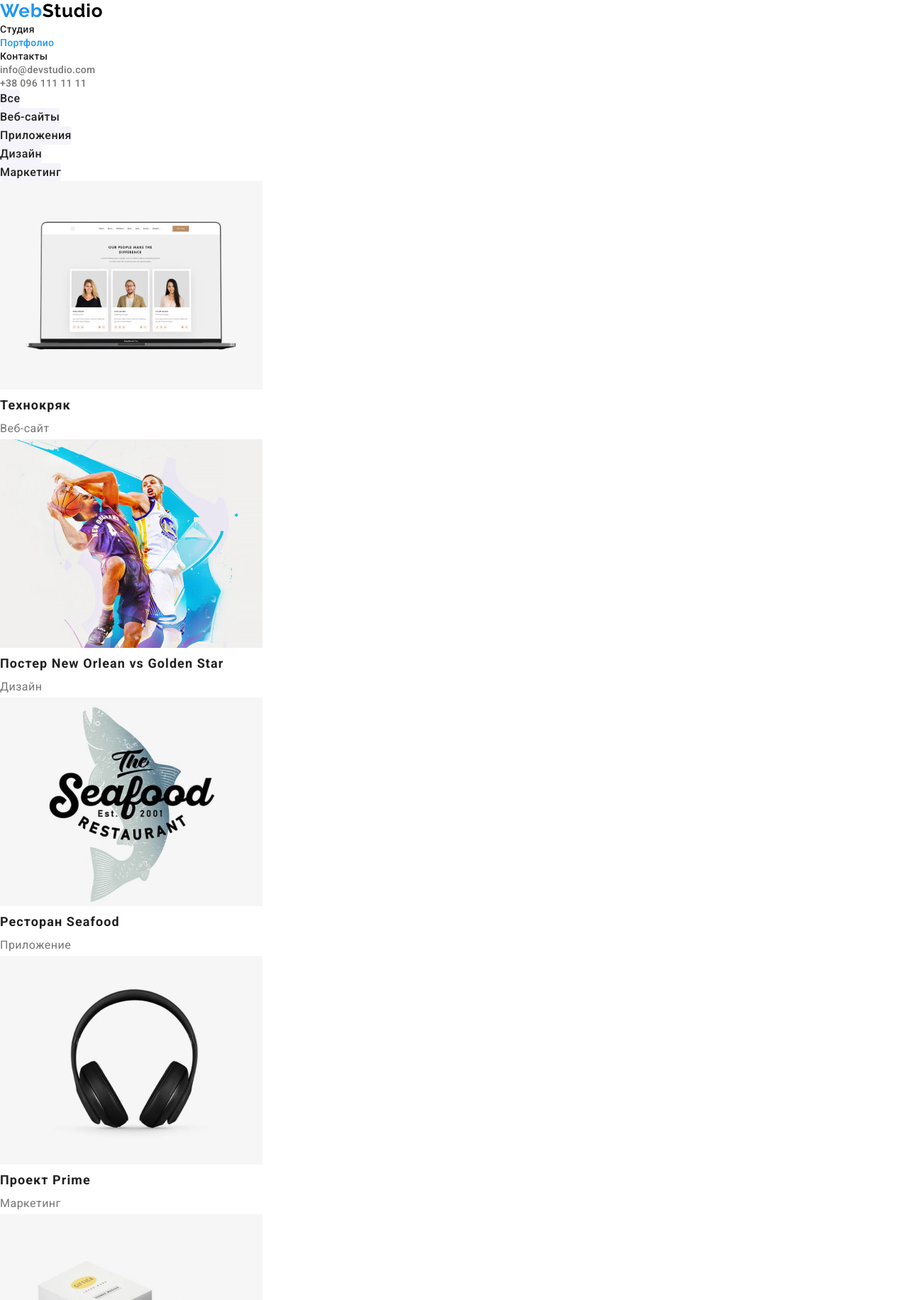
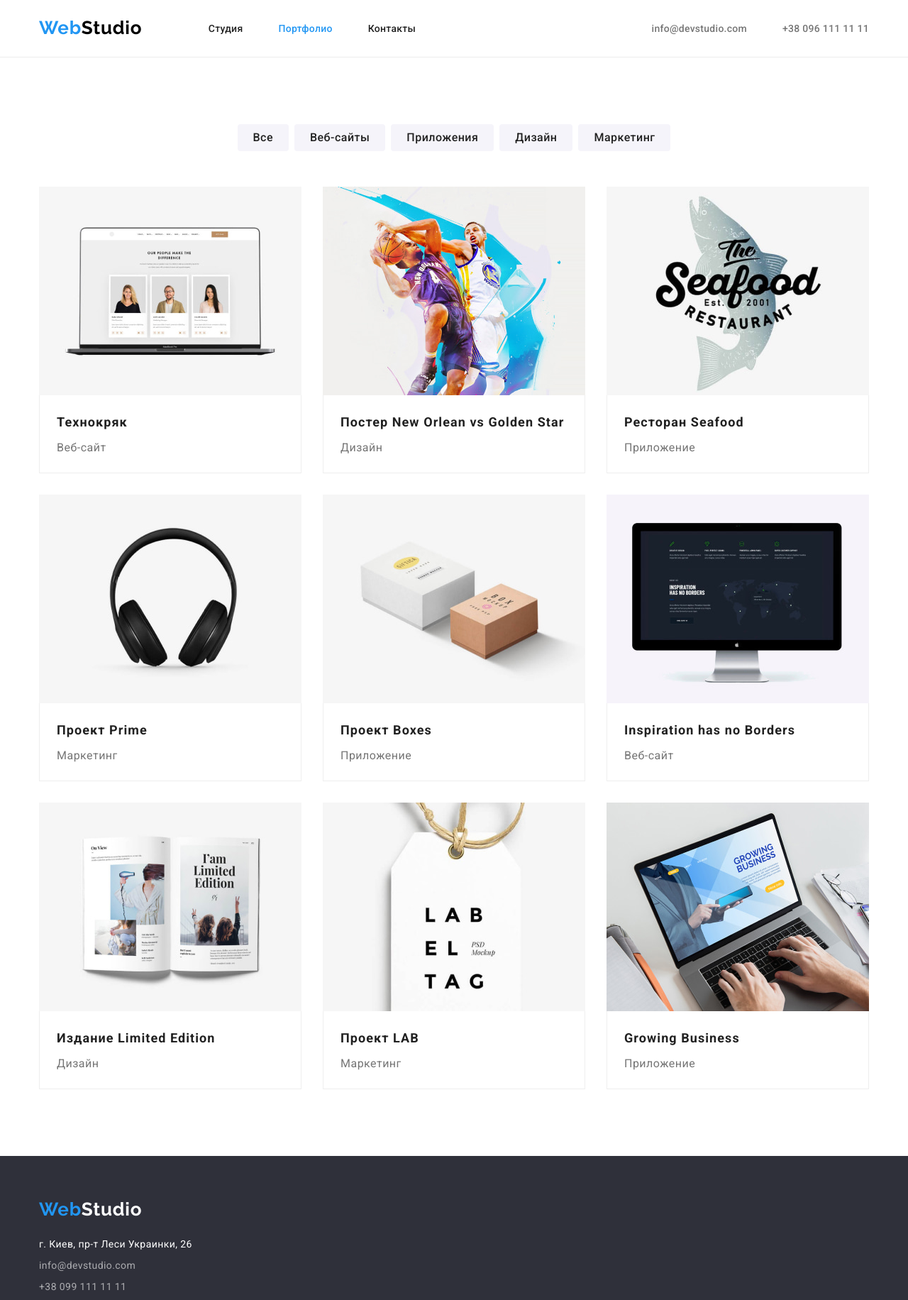
Before and after one commit to woyager69/goit-markup-hw-03, a plain HTML site: page portfolio.html in a window 1280 px wide. Shown: the top 1832 px of the page at 71% size. Drawn offline with nearby package versions, Linux system fonts and the light colour scheme.

Commit message:
добавлены стили к портфолио

```diff
--- a/css/reset.css
+++ /dev/null
@@ -1,18 +0,0 @@
-*,
-*::after,
-*::before {
-  padding: 0;
-  margin: 0;
-  box-sizing: border-box;
-}
-ul li {
-  list-style: none;
-}
-a {
-  text-decoration: none;
-  cursor: pointer;
-}
-button {
-  border: none;
-  cursor: pointer;
-}
--- a/css/styles.css
+++ b/css/styles.css
@@ -1,9 +1,12 @@
+html {
+  box-sizing: border-box;
+}
 *,
 *::after,
 *::before {
   padding: 0;
   margin: 0;
-  box-sizing: border-box;
+  box-sizing: inherit;
 }
 ul li {
   list-style: none;
@@ -14,6 +17,7 @@ a {
 button {
   border: none;
   cursor: pointer;
+  font-family: inherit;
 }
 
 :root {
@@ -33,10 +37,30 @@ body {
   background-color: var(--primary-background-color);
   max-width: 1600px;
 }
+img {
+  display: block;
+}
+header {
+  border-bottom: 1px solid #ececec;
+}
+.section {
+  padding: 94px 0;
+}
+.section-examples {
+  padding-top: 2px;
+  padding-bottom: 94px;
+}
+
+.container {
+  padding: 0 15px;
+  width: 1200px;
+  margin: 0 auto;
+}
 
 /* header section */
 
-.logo {
+.header-logo,
+.footer-logo {
   font-family: Raleway;
   font-style: normal;
   font-weight: bold;
@@ -46,17 +70,50 @@ body {
 
   color: var(--accent-color);
 }
-.logo .studio-header {
+.header-logo {
+  padding: 24px 0 25px 0;
+  margin-right: 92px;
+}
+.header-logo-studio {
   color: var(--secondary-text-color);
 }
-.site-nav a {
+.site-nav a,
+.contacts a {
   font-weight: 500;
   font-size: 14px;
   line-height: 1.14;
   letter-spacing: 0.02em;
-
+  padding: 31px 0;
+}
+.site-nav a {
   color: var(--title-text-color);
 }
+.contacts a {
+  color: var(--primary-text-color);
+}
+.site-nav,
+.contacts {
+  padding-top: 31px;
+  padding-bottom: 31px;
+}
+.site-nav {
+  margin-right: 331px;
+}
+.site-nav li:not(:last-child),
+.contacts li:not(:last-child) {
+  margin-right: 50px;
+}
+
+header .container,
+.site-nav,
+.contacts,
+.advantages-list,
+.examples-images,
+.member-cards {
+  display: flex;
+  justify-content: space-between;
+}
+
 .site-nav a:hover,
 .site-nav a:focus,
 .contacts a:hover,
@@ -66,14 +123,6 @@ body {
 .address-contact:focus {
   color: var(--accent-color);
 }
-.contacts-header {
-  font-weight: 500;
-  font-size: 14px;
-  line-height: 1.14;
-  letter-spacing: 0.02em;
-
-  color: var(--primary-text-color);
-}
 
 /* main sections*/
 .section-title {
@@ -82,6 +131,7 @@ body {
   line-height: 1.17;
   text-align: center;
   letter-spacing: 0.03em;
+  margin-bottom: 50px;
 
   color: var(--title-text-color);
 }
@@ -92,9 +142,17 @@ body {
   opacity: 0;
   margin-top: -1px;
 }
-/* buttons */
-button {
-  font-family: inherit;
+/* filter buttons */
+.filter {
+  display: flex;
+  justify-content: center;
+  margin-bottom: 50px;
+}
+.filter li:not(:last-child) {
+  margin-right: 8px;
+}
+
+.filter-button {
   font-weight: 500;
   font-size: 16px;
   line-height: 1.62;
@@ -103,20 +161,44 @@ button {
 
   border-radius: 4px;
 
+  padding: 6px 22px;
+
   color: var(--title-text-color);
   background-color: var(--main-background-color);
 }
 
-button:hover,
-button:focus {
+.filter-button:hover,
+.filter-button:focus {
   color: var(--primary-background-color);
   background-color: var(--accent-color);
   box-shadow: 0px 3px 1px rgba(0, 0, 0, 0.1), 0px 1px 2px rgba(0, 0, 0, 0.08),
     0px 2px 2px rgba(0, 0, 0, 0.12);
 }
-
+.preview {
+  display: flex;
+  flex-wrap: wrap;
+}
+.preview li {
+  margin-right: 30px;
+  margin-bottom: 30px;
+}
+.preview li:nth-child(3n) {
+  margin-right: 0;
+}
+.preview li:nth-last-child(-n + 3) {
+  margin-bottom: 0;
+}
+.preview-title {
+  padding: 20px 24px;
+  border-left: 1px solid #eeeeee;
+  border-bottom: 1px solid #eeeeee;
+  border-right: 1px solid #eeeeee;
+  box-sizing: border-box;
+}
 /* hero section */
-.hero-section {
+.hero {
+  padding-top: 200px;
+  padding-bottom: 200px;
   background-color: var(--footer-background-color);
 }
 .hero-title {
@@ -128,28 +210,41 @@ button:focus {
 
   color: var(--primary-background-color);
 }
-.button.hero {
+.button-hero {
   font-weight: bold;
   font-size: 16px;
   line-height: 1.87;
   letter-spacing: 0.06em;
+  border-radius: 4px;
+  padding: 10px 32px;
+
+  display: block;
+  margin: 30px auto 0 auto;
 
   box-shadow: 0px 4px 4px rgba(0, 0, 0, 0.15);
 
   color: var(--primary-background-color);
   background-color: var(--accent-color);
 }
-.button.hero:hover,
-.button.hero:focus {
+.button-hero:hover,
+.button-hero:focus {
   background-color: var(--active-button-color);
 }
 
 /* advantages section */
+.advantages-list {
+  display: grid;
+  grid-template-columns: 300px 300px 300px 270px;
+}
+.advantages-list li:not(:last-child) {
+  margin-right: 30px;
+}
 .advantage-title {
   font-weight: bold;
   font-size: 14px;
   line-height: 1.14;
   letter-spacing: 0.03em;
+  margin-bottom: 10px;
   text-transform: uppercase;
 
   color: var(--title-text-color);
@@ -167,13 +262,19 @@ button:focus {
   background-color: var(--main-background-color);
 }
 .member-card {
+  padding-bottom: 30px;
   background-color: var(--primary-background-color);
+  box-shadow: 0px 1px 3px rgba(0, 0, 0, 0.12), 0px 1px 1px rgba(0, 0, 0, 0.14),
+    0px 2px 1px rgba(0, 0, 0, 0.2);
+  border-radius: 0px 0px 4px 4px;
 }
 .member-name {
   font-weight: 500;
   font-size: 16px;
   line-height: 1.19;
   text-align: center;
+  margin-top: 30px;
+  margin-bottom: 10px;
   letter-spacing: 0.03em;
 
   color: var(--title-text-color);
@@ -194,6 +295,7 @@ button:focus {
   font-size: 18px;
   line-height: 2;
   letter-spacing: 0.06em;
+  margin-bottom: 3px;
 
   color: var(--title-text-color);
 }
@@ -205,11 +307,16 @@ button:focus {
   color: var(--primary-text-color);
 }
 /* footer section */
-.page-footer {
+.footer-section {
+  padding-top: 60px;
+  padding-bottom: 60px;
   background-color: var(--footer-background-color);
 }
-
-.logo .studio-footer {
+.footer-logo {
+  display: inline-block;
+  margin-bottom: 22px;
+}
+.footer-logo-studio {
   color: white;
 }
 .address {
@@ -222,5 +329,7 @@ button:focus {
   color: white;
 }
 .address-contact {
+  display: inline-block;
+  margin-top: 6px;
   color: var(--address-text-color);
 }
--- a/index.html
+++ b/index.html
@@ -11,12 +11,19 @@
       rel="stylesheet"
     />
     <title>Студия</title>
+    <link
+      rel="stylesheet"
+      href="https://cdnjs.cloudflare.com/ajax/libs/modern-normalize/1.1.0/modern-normalize.min.css"
+    />
     <link rel="stylesheet" href="./css/styles.css" />
   </head>
   <body>
     <!-- header-section -->
-    <header class="page-header">
-      <a href="./index.html" lang="en" class="logo">Web<span class="studio-header">Studio</span></a>
+    <header class="header-section">
+      <div class="container">
+        <a href="./index.html" lang="en" class="header-logo"
+          >Web<span class="header-logo-studio">Studio</span></a
+        >
         <nav>
           <ul class="site-nav">
             <li><a class="active" href="./index.html">Студия</a></li>
@@ -25,20 +32,24 @@
           </ul>
         </nav>
         <ul class="contacts">
-        <li><a href="mailto:info@devstudio.com" class="contacts-header">info@devstudio.com</a></li>
+          <li>
+            <a href="mailto:info@devstudio.com" class="contacts-header">info@devstudio.com</a>
+          </li>
           <li><a href="tel:+380961111111" class="contacts-header">+38 096 111 11 11</a></li>
         </ul>
+      </div>
     </header>
     <main>
       <!-- hero-section -->
-      <section class="hero-section">
+      <section class="hero section">
         <h1 class="hero-title">ЭФФЕКТИВНЫЕ РЕШЕНИЯ<br />ДЛЯ ВАШЕГО БИЗНЕСА</h1>
-        <button type="button" class="button hero">Заказать услугу</button>
+        <button type="button" class="button-hero">Заказать услугу</button>
       </section>
 
       <!-- advantages-section -->
       <section class="section">
         <h2 class="hidden">Наши качества</h2>
+        <div class="container">
           <ul class="advantages-list">
             <li>
               <h3 class="advantage-title">Внимание к деталям</h3>
@@ -65,11 +76,13 @@
               </p>
             </li>
           </ul>
+        </div>
       </section>
       <!-- images-examples-section -->
-      <section class="section">
+      <section class="section-examples">
+        <div class="container">
           <h2 class="section-title">Чем мы занимаемся</h2>
-        <ul>
+          <ul class="examples-images">
             <li>
               <img src="./images/box-1.jpg" alt="Десктопные приложения" width="370" height="294" />
             </li>
@@ -78,11 +91,13 @@
             </li>
             <li><img src="./images/box-3.jpg" alt="Дизайн" width="370" height="294" /></li>
           </ul>
+        </div>
       </section>
       <!-- our-team-section -->
       <section class="section team">
         <h2 class="section-title">Наша команда</h2>
-        <ul>
+        <div class="container">
+          <ul class="member-cards">
             <li>
               <div class="member-card">
                 <img src="./images/img-team-1.jpg" alt="Демьяненко" width="270" height="260" />
@@ -112,10 +127,14 @@
               </div>
             </li>
           </ul>
+        </div>
       </section>
     </main>
-    <footer class="page-footer">
-      <a href="./index.html" lang="en" class="logo">Web<span class="studio-footer">Studio</span></a>
+    <footer class="footer-section">
+      <div class="container">
+        <a href="./index.html" lang="en" class="footer-logo"
+          >Web<span class="footer-logo-studio">Studio</span></a
+        >
         <address>
           <ul class="address">
             <li>
@@ -128,11 +147,12 @@
               >
             </li>
             <li>
-            <a class="address-contact" href="mailto:info@devstudio.com">info@devstudio.com</a>
+              <a class="address-contact" href="mailto:info@devstudio.com">info@example.com</a>
             </li>
             <li><a class="address-contact" href="tel:+380991111111">+38 099 111 11 11</a></li>
           </ul>
         </address>
+      </div>
     </footer>
   </body>
 </html>
--- a/portfolio.html
+++ b/portfolio.html
@@ -11,12 +11,19 @@
       rel="stylesheet"
     />
     <title>Портфолио</title>
+    <link
+      rel="stylesheet"
+      href="https://cdnjs.cloudflare.com/ajax/libs/modern-normalize/1.1.0/modern-normalize.min.css"
+    />
     <link rel="stylesheet" href="./css/styles.css" />
   </head>
   <!-- header-section -->
   <body>
-    <header class="page-header">
-      <a href="./index.html" lang="en" class="logo">Web<span class="studio-header">Studio</span></a>
+    <header class="header-section">
+      <div class="container">
+        <a href="./index.html" lang="en" class="header-logo"
+          >Web<span class="header-logo-studio">Studio</span></a
+        >
         <nav>
           <ul class="site-nav">
             <li><a href="./index.html">Студия</a></li>
@@ -25,117 +32,140 @@
           </ul>
         </nav>
         <ul class="contacts">
-        <li><a href="mailto:info@devstudio.com" class="contacts-header">info@devstudio.com</a></li>
+          <li>
+            <a href="mailto:info@devstudio.com" class="contacts-header">info@devstudio.com</a>
+          </li>
           <li><a href="tel:+380961111111" class="contacts-header">+38 096 111 11 11</a></li>
         </ul>
+      </div>
     </header>
     <main>
       <!-- buttons menu section -->
-      <section class="filter">
-        <h1 class="hidden">Фильтр</h1>
-        <ul>
+      <section class="section">
+        <h1 class="hidden">Портфолио</h1>
+        <div class="container">
+          <ul class="filter">
             <li><button class="filter-button" type="button">Все</button></li>
             <li><button class="filter-button" type="button">Веб-сайты</button></li>
             <li><button class="filter-button" type="button">Приложения</button></li>
             <li><button class="filter-button" type="button">Дизайн</button></li>
             <li><button class="filter-button" type="button">Маркетинг</button></li>
           </ul>
-      </section>
-      <!-- section preview -->
-      <section>
-        <h2 class="hidden">Превью</h2>
-        <ul>
+          <!-- preview -->
+          <ul class="preview">
             <li>
               <a href="#"
-              ><div>
+                ><div class="preview-link">
                   <img src="./images/project1.jpg" alt="Ноутбук" width="370" height="294" />
+                  <div class="preview-title">
                     <h3 class="project-title">Технокряк</h3>
                     <p class="project-tag">Веб-сайт</p>
+                  </div>
                 </div></a
               >
             </li>
             <li>
               <a href="#"
-              ><div>
+                ><div class="preview-link">
                   <img src="./images/project2.jpg" alt="Баскетбол" width="370" height="294" />
+                  <div class="preview-title">
                     <h3 class="project-title">Постер New Orlean vs Golden Star</h3>
                     <p class="project-tag">Дизайн</p>
+                  </div>
                 </div></a
               >
             </li>
             <li>
               <a href="#"
-              ><div>
+                ><div class="preview-link">
                   <img src="./images/project3.jpg" alt="Лого-рыба" width="370" height="294" />
+                  <div class="preview-title">
                     <h3 class="project-title">Ресторан Seafood</h3>
                     <p class="project-tag">Приложение</p>
+                  </div>
                 </div></a
               >
             </li>
             <li>
               <a href="#"
-              ><div>
+                ><div class="preview-link">
                   <img src="./images/project4.jpg" alt="Наушники" width="370" height="294" />
+                  <div class="preview-title">
                     <h3 class="project-title">Проект Prime</h3>
                     <p class="project-tag">Маркетинг</p>
+                  </div>
                 </div></a
               >
             </li>
             <li>
               <a href="#"
-              ><div>
+                ><div class="preview-link">
                   <img src="./images/project5.jpg" alt="Коробки" width="370" height="294" />
+                  <div class="preview-title">
                     <h3 class="project-title">Проект Boxes</h3>
                     <p class="project-tag">Приложение</p>
+                  </div>
                 </div></a
               >
             </li>
             <li>
               <a href="#"
-              ><div>
+                ><div class="preview-link">
                   <img src="./images/project6.jpg" alt="Монитор" width="370" height="294" />
+                  <div class="preview-title">
                     <h3 class="project-title">Inspiration has no Borders</h3>
                     <p class="project-tag">Веб-сайт</p>
+                  </div>
                 </div></a
               >
             </li>
             <li>
               <a href="#"
-              ><div>
+                ><div class="preview-link">
                   <img src="./images/project7.jpg" alt="Журнал" width="370" height="294" />
+                  <div class="preview-title">
                     <h3 class="project-title">Издание Limited Edition</h3>
                     <p class="project-tag">Дизайн</p>
+                  </div>
                 </div></a
               >
             </li>
             <li>
               <a href="#"
-              ><div>
+                ><div class="preview-link">
                   <img src="./images/project8.jpg" alt="Бирка" width="370" height="294" />
+                  <div class="preview-title">
                     <h3 class="project-title">Проект LAB</h3>
                     <p class="project-tag">Маркетинг</p>
+                  </div>
                 </div></a
               >
             </li>
             <li>
               <a href="#"
-              ><div>
+                ><div class="preview-link">
                   <img
                     src="./images/project9.jpg"
                     alt="Руки на клавиатуре ноутбука"
                     width="370"
                     height="294"
                   />
+                  <div class="preview-title">
                     <h3 class="project-title">Growing Business</h3>
                     <p class="project-tag">Приложение</p>
+                  </div>
                 </div></a
               >
             </li>
           </ul>
+        </div>
       </section>
     </main>
-    <footer class="page-footer">
-      <a href="./index.html" lang="en" class="logo">Web<span class="studio-footer">Studio</span></a>
+    <footer class="footer-section">
+      <div class="container">
+        <a href="./index.html" lang="en" class="footer-logo"
+          >Web<span class="footer-logo-studio">Studio</span></a
+        >
         <address>
           <ul class="address">
             <li>
@@ -153,6 +183,7 @@
             <li><a class="address-contact" href="tel:+380991111111">+38 099 111 11 11</a></li>
           </ul>
         </address>
+      </div>
     </footer>
   </body>
 </html>
```
Lines whose indentation alone changed are shown as unchanged.
